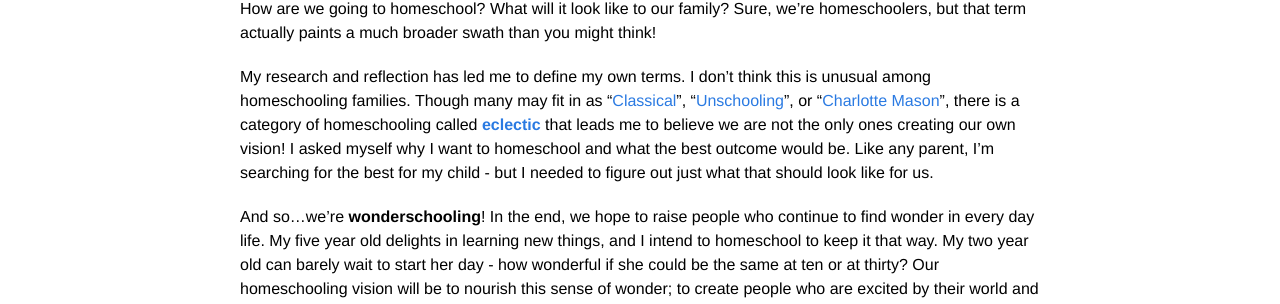
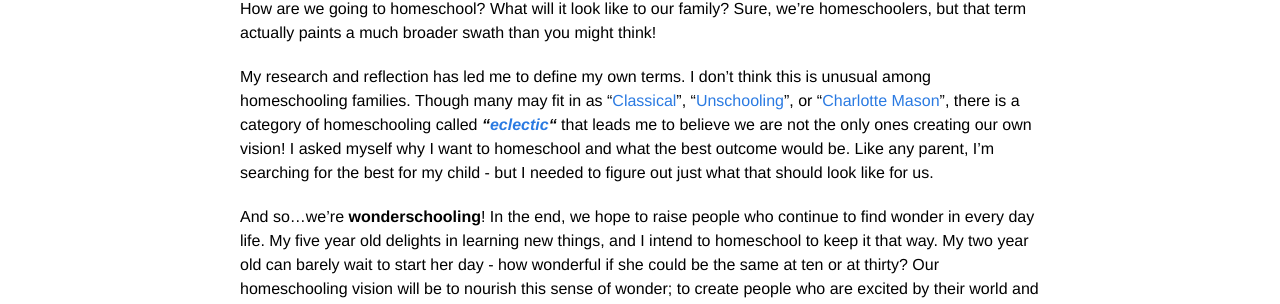
Before and after one commit to jenniferhunter/jenniferhunter.github.io, a Jekyll site: the page built from _posts/2014-06-07-wonderschooling.markdown, in a window 1280 px wide. Shown: the part 393-697 px from the top of the page. Built offline with Jekyll 4.4.1, drawn with Linux system fonts in a browser that asks for light colours; some web fonts are replaced.

Commit message:
Modified emphasis

```diff
--- a/_posts/2014-06-07-wonderschooling.markdown
+++ b/_posts/2014-06-07-wonderschooling.markdown
@@ -10,6 +10,6 @@ We are homeschoolers.  It feels early to make this statement - after all, Peanut
 
 Over the past several months we've started to dip our toes into the local homeschooling community.  I've read every homeschooling book at our library (and a couple bonus ones through interlibrary loans).  I enjoy homeschooling blogs and podcasts.  Some of the excitement over homeschooling can quickly turn to overwhelm.  How are we going to homeschool?  What will it look like to our family?  Sure, we're homeschoolers, but that term actually paints a much broader swath than you might think!
 
-My research and reflection has led me to define my own terms.  I don't think this is unusual among homeschooling families.  Though many may fit in as "[Classical](http://www.homeschool.com/Approaches/Classical.asp)", "[Unschooling](http://www.homeschool.com/Approaches/unschooling.asp)", or "[Charlotte Mason](http://www.homeschool.com/Approaches/CharlotteMason.asp)", there is a category of homeschooling called  **[eclectic](http://eclectic-homeschool.com/why-eclectic-homeschooling/ "Why Eclectic Homeschooling?")** that leads me to believe we are not the only ones creating our own vision!  I asked myself why I want to homeschool and what the best outcome would be.  Like any parent, I'm searching for the best for my child - but I needed to figure out just what that should look like for us.
+My research and reflection has led me to define my own terms.  I don't think this is unusual among homeschooling families.  Though many may fit in as "[Classical](http://www.homeschool.com/Approaches/Classical.asp)", "[Unschooling](http://www.homeschool.com/Approaches/unschooling.asp)", or "[Charlotte Mason](http://www.homeschool.com/Approaches/CharlotteMason.asp)", there is a category of homeschooling called  ***"[eclectic](http://eclectic-homeschool.com/why-eclectic-homeschooling/ "Why Eclectic Homeschooling?")"*** that leads me to believe we are not the only ones creating our own vision!  I asked myself why I want to homeschool and what the best outcome would be.  Like any parent, I'm searching for the best for my child - but I needed to figure out just what that should look like for us.
 
 And so...we're **wonderschooling**!  In  the end, we hope to raise people who continue to find wonder in every day life.  My five year old delights in learning new things, and I intend to homeschool to keep it that way.  My two year old can barely wait to start her day - how wonderful if she could be the same at ten or at thirty?  Our homeschooling vision will be to nourish this sense of wonder; to create people who are excited by their world and their lives.
```
